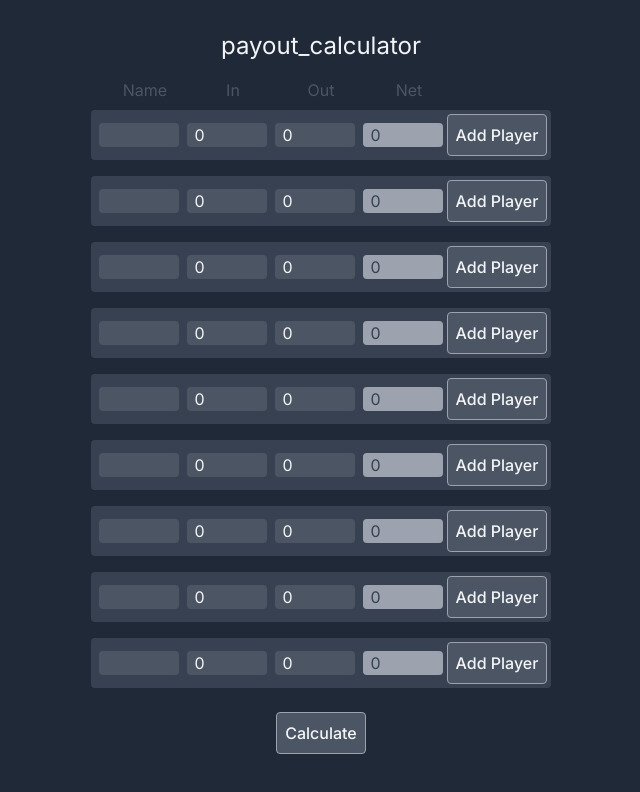
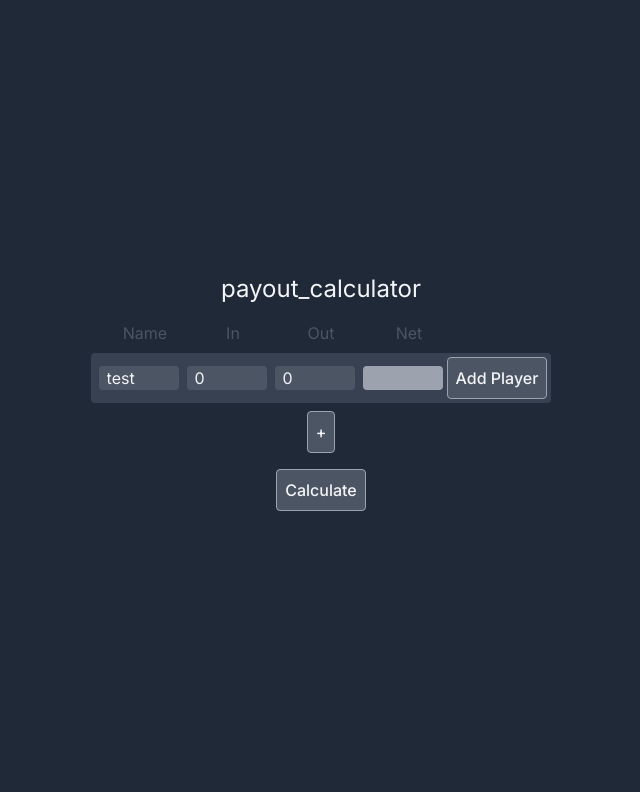
Before and after one commit to samMolyneux/payout_calculator, a Next.js app: page / in a window 1280 px wide. Shown: the top 792 px of the page, without its empty margins (319-959 px from the left). Built offline with nearby package versions, Linux system fonts and the light colour scheme.

Commit message:
initial rework

```diff
--- a/app/pages/home/InputForm.tsx
+++ b/app/pages/home/InputForm.tsx
@@ -9,24 +9,37 @@ import TransactionRow from "./TransactionRow";
 
 const InputForm: React.FC<{}> = (props) => {
   let transactions: Transaction[] = new Array();
-  const [ledger, setLedger] = useState<Player[]>([]);
+  const [ledger, setLedger] = useState<Player[]>([
+    { name: "test", id: 0 } as Player,
+  ]);
   const [output, setOutput] = useState<Transaction[]>([]);
   const [discrepancy, setDiscrepancy] = useState<number>();
+  const [playerCount, setPlayerCount] = useState(1);
 
-  function addPlayer(playerName: string, net: number) {
-    console.log("playerName:", playerName, " net: ", net);
-    if (ledger.some((item) => item.name === playerName)) {
-      console.log("NAME ALREADY ENTERED ERROR");
-      return false;
-    }
+  function addPlayer() {
+    // console.log("playerName:", playerName, " net: ", net);
+    // if (ledger.some((item) => item.name === playerName)) {
+    //   console.log("NAME ALREADY ENTERED ERROR");
+    //   return false;
+    // }
 
-    ledger.push({ name: playerName, net: net });
-
-    setLedger(ledger);
-
-    console.log(`current state: ${ledger}`);
+    setLedger([...ledger, { id: playerCount } as Player]);
+    setPlayerCount(playerCount + 1);
     return true;
   }
+
+  const setPlayer = (index: number, newVal: Player) => {
+    const newLedger = ledger.map((player, i) => {
+      if (i === index) {
+        // Increment the clicked counter
+        return newVal;
+      } else {
+        // The rest haven't changed
+        return player;
+      }
+    });
+    setLedger(newLedger);
+  };
 
   function calculate(players: Player[]) {
     console.log("current players: ");
@@ -38,9 +51,9 @@ const InputForm: React.FC<{}> = (props) => {
     players.forEach((player) => {
       sum = sum + player.net;
       if (player.net > 0) {
-        positives.push({ name: player.name, net: player.net });
+        positives.push(player);
       } else if (player.net < 0) {
-        negatives.push({ name: player.name, net: player.net });
+        negatives.push(player);
       } else {
         console.log("evens");
         return;
@@ -115,18 +128,20 @@ const InputForm: React.FC<{}> = (props) => {
         <div className="flex w-20 h-6 mx-1 p-2 justify-center"></div>
       </div>
 
-      {/* A player element */}
+      {ledger.map((player, index) => (
+        <InputRow
+          key={player.id}
+          player={player}
+          onChange={(newVal) => setPlayer(index, newVal)}
+        ></InputRow>
+      ))}
 
-      <InputRow addPlayer={addPlayer} />
-      <InputRow addPlayer={addPlayer} />
-      <InputRow addPlayer={addPlayer} />
-      <InputRow addPlayer={addPlayer} />
-      <InputRow addPlayer={addPlayer} />
-      <InputRow addPlayer={addPlayer} />
-      <InputRow addPlayer={addPlayer} />
-      <InputRow addPlayer={addPlayer} />
-      <InputRow addPlayer={addPlayer} />
-
+      <button
+        className="p-2 flex border bg-gray-600 font-medium rounded hover:font-bold active:text-gray-400 active: border-gray-400"
+        onClick={() => addPlayer()}
+      >
+        +
+      </button>
       <div className="p-2"></div>
 
       <button
--- a/app/pages/home/InputRow.tsx
+++ b/app/pages/home/InputRow.tsx
@@ -1,18 +1,29 @@
 "use client";
 import React from "react";
 import { useState } from "react";
-import { convertToPence } from "../../scripts/util";
+import { convertToPence, convertToPounds } from "../../scripts/util";
+import { Player } from "@/app/types";
 
 const InputRow: React.FC<{
-  addPlayer: (name: string, net: number) => boolean;
+  player: Player;
+  onChange: (newVal: Player) => void;
 }> = (props) => {
   const [inVal, setInVal] = useState(0);
   const [outVal, setOutVal] = useState(0);
-  const [playerName, setPlayerName] = useState("");
   const [locked, setLocked] = useState(false);
+  const [name, setName] = useState(props.player.name || "");
 
-  function buttonClick(name: string, net: number, currState: boolean): boolean {
-    return props.addPlayer(name, net);
+  function onNetChange(inVal: number, outVal: number) {
+    const newNet = convertToPence(outVal - inVal);
+    props.onChange({ ...props.player, net: newNet });
+  }
+  function onInValChange(newInVal: number) {
+    setInVal(newInVal);
+    onNetChange(newInVal, outVal);
+  }
+  function onOutValChange(newOutVal: number) {
+    setOutVal(newOutVal);
+    onNetChange(inVal, newOutVal);
   }
 
   return (
@@ -21,8 +32,12 @@ const InputRow: React.FC<{
         type="text"
         id="playerName"
         className=" bg-gray-600 p-2  rounded w-20 h-6 mx-1 disabled:bg-gray-700"
-        onChange={(e) => setPlayerName(e.target.value)}
-        disabled={locked}
+        value={name}
+        onChange={(e) => {
+          setName(e.target.value);
+          props.onChange({ ...props.player, name: e.target.value });
+        }}
+        // disabled={locked}
       ></input>
       <input
         type="number"
@@ -31,7 +46,7 @@ const InputRow: React.FC<{
         step="0.01"
         value={inVal}
         className=" bg-gray-600 p-2  rounded w-20 h-6 mx-1 disabled:bg-gray-700"
-        onChange={(e) => setInVal(e.target.valueAsNumber)}
+        onChange={(e) => onInValChange(e.target.valueAsNumber)}
         disabled={locked}
       ></input>
       <input
@@ -40,7 +55,7 @@ const InputRow: React.FC<{
         step="0.01"
         value={outVal}
         className=" bg-gray-600 p-2  rounded w-20 h-6 mx-1 disabled:bg-gray-700"
-        onChange={(e) => setOutVal(e.target.valueAsNumber)}
+        onChange={(e) => onOutValChange(e.target.valueAsNumber)}
         disabled={locked}
       ></input>
 
@@ -48,15 +63,15 @@ const InputRow: React.FC<{
         id="netVal"
         className=" bg-gray-400 rounded w-20 h-6 mx-1 px-2 text-gray-700"
       >
-        {convertToPence(outVal - inVal) / 100}
+        {props.player.net ? convertToPounds(props.player.net) : null}
       </div>
 
       <button
         className="p-2 flex border bg-gray-600 font-medium rounded hover:font-bold active:text-gray-400 active: border-gray-400 disabled:bg-gray-700 disabled:border-none"
         onClick={(e) => {
-          setLocked(
-            buttonClick(playerName, convertToPence(outVal - inVal), locked)
-          );
+          // setLocked(
+          //   buttonClick(playerName, convertToPence(outVal - inVal), locked)
+          // );
           console.log("player added");
         }}
         disabled={locked}
--- a/app/scripts/util.ts
+++ b/app/scripts/util.ts
@@ -5,11 +5,8 @@ export const calcNet: (inVal: number, outVal: number) => number = (
   return outVal - inVal;
 };
 
-export const convertToPence : (input: number ) => number = (
-  input
-  ) => Math.round(input * 100);
+export const convertToPence: (input: number) => number = (input) =>
+  Math.round(input * 100);
 
-
-export const convertToPounds : (input: number ) => string = (
-  input
-  ) => Number(input/100).toFixed(2);
+export const convertToPounds: (input: number) => string = (input) =>
+  Number(input / 100).toFixed(2) || "";
--- a/app/types/index.tsx
+++ b/app/types/index.tsx
@@ -1,4 +1,5 @@
 interface Player {
+  id: number;
   name: string;
   net: number;
 }
```
